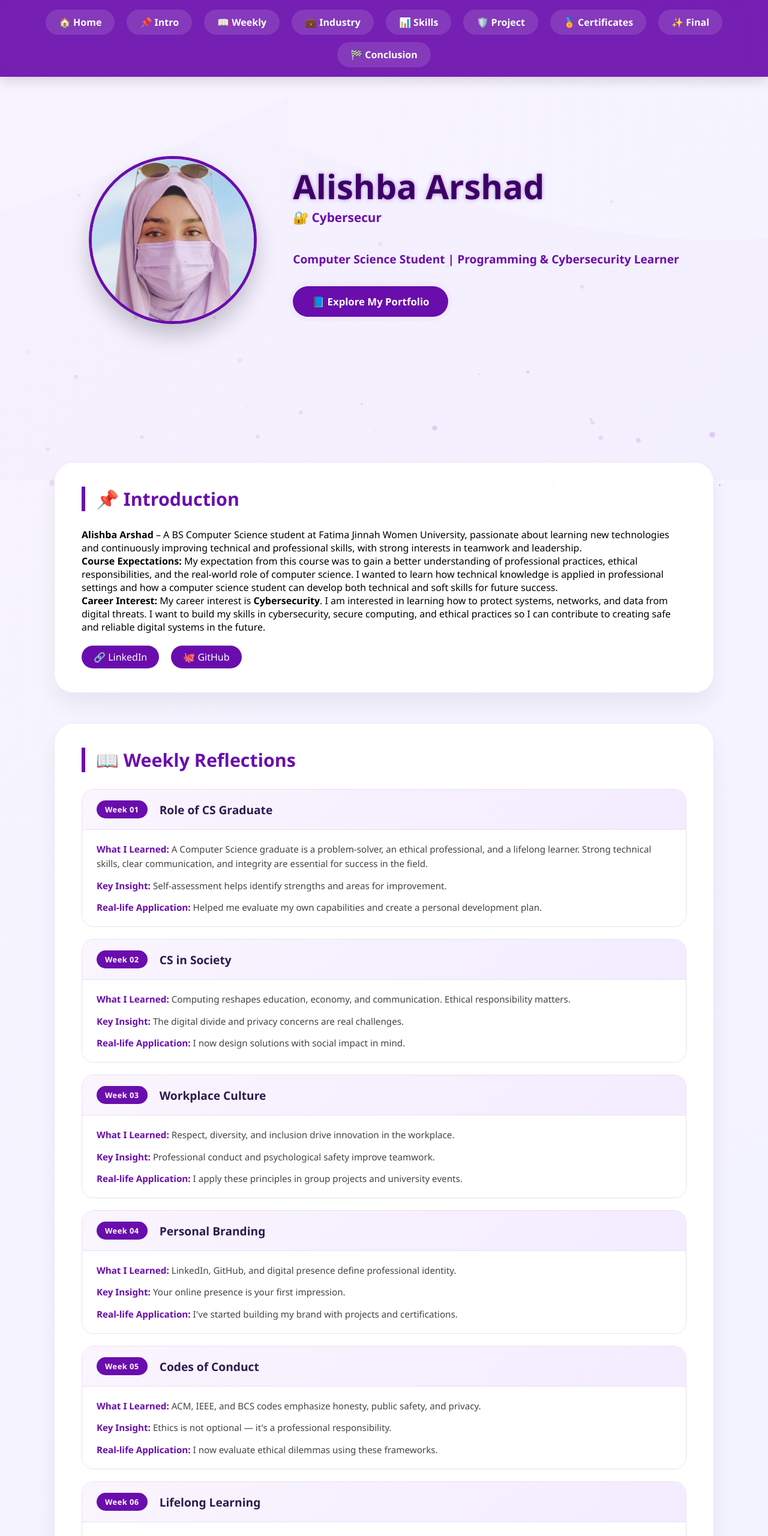
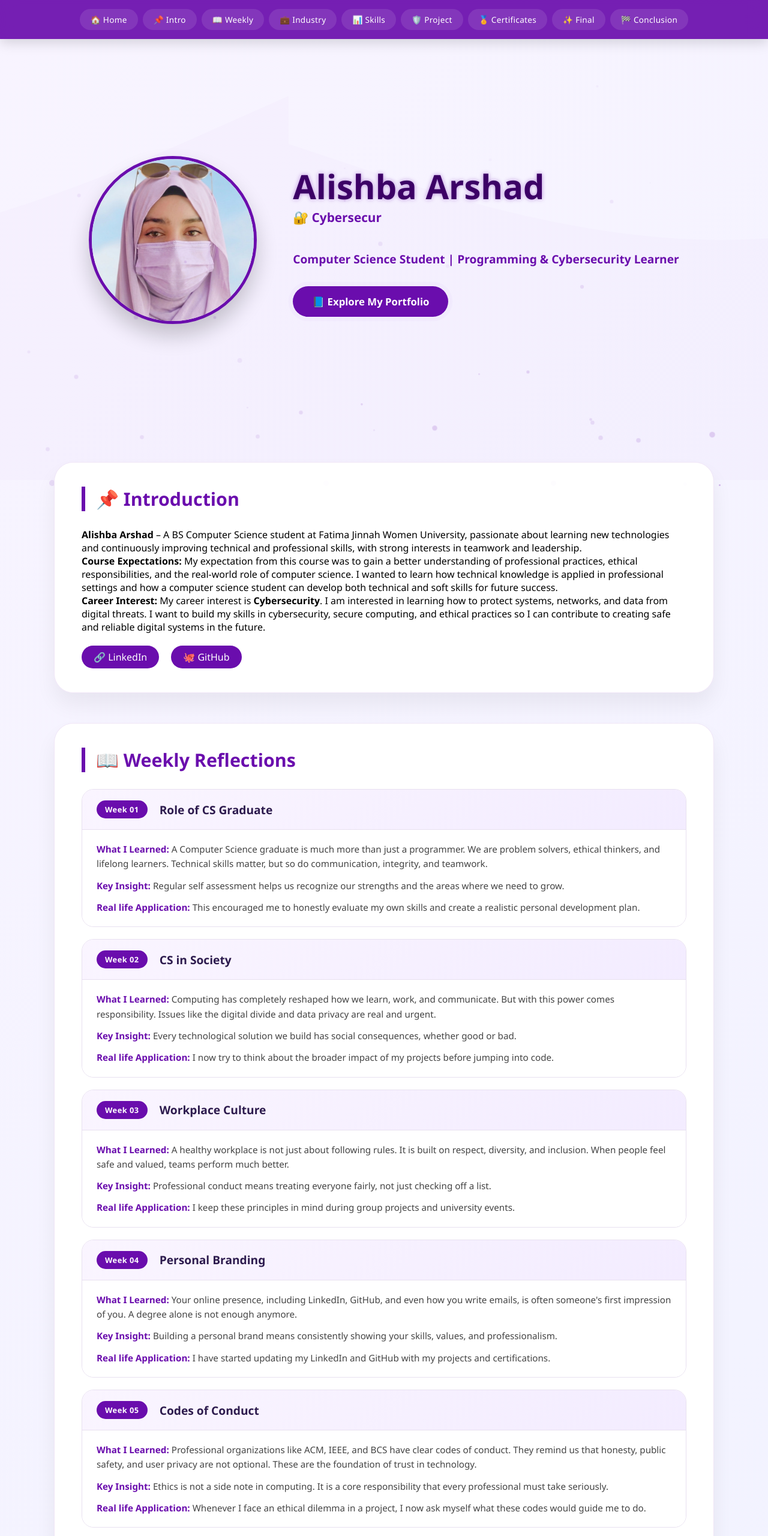
Before and after one commit to Lishay-ux/alishba-portfolio, a plain HTML site: page index.html in a window 1280 px wide. Shown: the top 2560 px of the page at 60% size. Drawn offline with nearby package versions, Linux system fonts and the light colour scheme.

Commit message:
Update index.html

```diff
--- a/index.html
+++ b/index.html
@@ -95,42 +95,64 @@ body::before {
     100% { opacity: 0; transform: translate(-50%, -50%) scale(2); }
 }
 
-/* NAVBAR - FIXED WITH BIGGER BUTTONS */
+/* NAVBAR - ATTRACTIVE BUTTONS */
 nav {
     position: fixed;
     top: 0;
     left: 0;
     width: 100%;
     z-index: 9998;
-    padding: 16px 24px;
+    padding: 12px 20px;
     text-align: center;
     background: rgba(106, 13, 173, 0.92);
     backdrop-filter: blur(14px);
     box-shadow: 0 6px 20px rgba(0,0,0,0.15);
+}
+
+.nav-row {
     display: flex;
     flex-wrap: wrap;
     justify-content: center;
-    gap: 12px;
+    gap: 8px;
+    margin: 3px 0;
 }
 
 nav a {
     color: white;
-    margin: 0 4px;
-    padding: 10px 22px;
+    padding: 8px 18px;
     text-decoration: none;
-    border-radius: 50px;
-    font-weight: 600;
-    font-size: 1rem;
-    transition: 0.25s;
-    background: rgba(255,255,255,0.12);
+    border-radius: 30px;
+    font-weight: 500;
+    font-size: 0.85rem;
+    transition: all 0.3s ease;
+    background: rgba(255,255,255,0.1);
     cursor: pointer;
     display: inline-block;
+    letter-spacing: 0.3px;
+    position: relative;
+    overflow: hidden;
+}
+
+nav a::before {
+    content: '';
+    position: absolute;
+    top: 0;
+    left: -100%;
+    width: 100%;
+    height: 100%;
+    background: linear-gradient(90deg, transparent, rgba(255,255,255,0.2), transparent);
+    transition: left 0.5s;
+}
+
+nav a:hover::before {
+    left: 100%;
 }
 
 nav a:hover {
     background: white;
     color: #6a0dad;
     transform: translateY(-2px);
+    box-shadow: 0 4px 12px rgba(0,0,0,0.15);
 }
 
 body {
@@ -260,7 +282,7 @@ body {
     padding-left: 18px;
 }
 
-/* WEEKLY REFLECTIONS - PROFESSIONAL STYLE */
+/* WEEKLY REFLECTIONS - PROFESSIONAL & NATURAL STYLE */
 .weekly-container {
     display: flex;
     flex-direction: column;
@@ -401,9 +423,8 @@ footer {
     .hero-text h1 { font-size: 36px; text-align: center; }
     .hero { text-align: center; gap: 30px; min-height: 70vh; }
     .hero img { width: 200px; height: 200px; }
-    nav a { padding: 8px 14px; font-size: 0.85rem; }
-    nav { padding: 12px 16px; gap: 8px; }
-    body { padding-top: 70px; }
+    nav a { padding: 5px 12px; font-size: 0.7rem; }
+    body { padding-top: 75px; }
     .social-links { justify-content: center; }
     .dynamic-text { font-size: 1rem; }
     .tagline { font-size: 1rem; }
@@ -426,7 +447,9 @@ footer {
 
 <div id="progress"></div>
 
+<!-- NAVBAR - ATTRACTIVE BUTTONS -->
 <nav>
+    <div class="nav-row">
         <a onclick="scrollToHome()">🏠 Home</a>
         <a onclick="scrollToSection('intro')">📌 Intro</a>
         <a onclick="scrollToSection('weekly')">📖 Weekly</a>
@@ -436,6 +459,7 @@ footer {
         <a onclick="scrollToSection('certificates')">🏅 Certificates</a>
         <a onclick="scrollToSection('final')">✨ Final</a>
         <a onclick="scrollToSection('conclusion')">🏁 Conclusion</a>
+    </div>
 </nav>
 
 <!-- HERO SECTION -->
@@ -475,9 +499,9 @@ footer {
                 <div class="week-title">Role of CS Graduate</div>
             </div>
             <div class="week-content">
-                <p><span class="highlight">What I Learned:</span> A Computer Science graduate is a problem-solver, an ethical professional, and a lifelong learner. Strong technical skills, clear communication, and integrity are essential for success in the field.</p>
-                <p><span class="highlight">Key Insight:</span> Self-assessment helps identify strengths and areas for improvement.</p>
-                <p><span class="highlight">Real-life Application:</span> Helped me evaluate my own capabilities and create a personal development plan.</p>
+                <p><span class="highlight">What I Learned:</span> A Computer Science graduate is much more than just a programmer. We are problem solvers, ethical thinkers, and lifelong learners. Technical skills matter, but so do communication, integrity, and teamwork.</p>
+                <p><span class="highlight">Key Insight:</span> Regular self assessment helps us recognize our strengths and the areas where we need to grow.</p>
+                <p><span class="highlight">Real life Application:</span> This encouraged me to honestly evaluate my own skills and create a realistic personal development plan.</p>
             </div>
         </div>
 
@@ -487,9 +511,9 @@ footer {
                 <div class="week-title">CS in Society</div>
             </div>
             <div class="week-content">
-                <p><span class="highlight">What I Learned:</span> Computing reshapes education, economy, and communication. Ethical responsibility matters.</p>
-                <p><span class="highlight">Key Insight:</span> The digital divide and privacy concerns are real challenges.</p>
-                <p><span class="highlight">Real-life Application:</span> I now design solutions with social impact in mind.</p>
+                <p><span class="highlight">What I Learned:</span> Computing has completely reshaped how we learn, work, and communicate. But with this power comes responsibility. Issues like the digital divide and data privacy are real and urgent.</p>
+                <p><span class="highlight">Key Insight:</span> Every technological solution we build has social consequences, whether good or bad.</p>
+                <p><span class="highlight">Real life Application:</span> I now try to think about the broader impact of my projects before jumping into code.</p>
             </div>
         </div>
 
@@ -499,9 +523,9 @@ footer {
                 <div class="week-title">Workplace Culture</div>
             </div>
             <div class="week-content">
-                <p><span class="highlight">What I Learned:</span> Respect, diversity, and inclusion drive innovation in the workplace.</p>
-                <p><span class="highlight">Key Insight:</span> Professional conduct and psychological safety improve teamwork.</p>
-                <p><span class="highlight">Real-life Application:</span> I apply these principles in group projects and university events.</p>
+                <p><span class="highlight">What I Learned:</span> A healthy workplace is not just about following rules. It is built on respect, diversity, and inclusion. When people feel safe and valued, teams perform much better.</p>
+                <p><span class="highlight">Key Insight:</span> Professional conduct means treating everyone fairly, not just checking off a list.</p>
+                <p><span class="highlight">Real life Application:</span> I keep these principles in mind during group projects and university events.</p>
             </div>
         </div>
 
@@ -511,9 +535,9 @@ footer {
                 <div class="week-title">Personal Branding</div>
             </div>
             <div class="week-content">
-                <p><span class="highlight">What I Learned:</span> LinkedIn, GitHub, and digital presence define professional identity.</p>
-                <p><span class="highlight">Key Insight:</span> Your online presence is your first impression.</p>
-                <p><span class="highlight">Real-life Application:</span> I've started building my brand with projects and certifications.</p>
+                <p><span class="highlight">What I Learned:</span> Your online presence, including LinkedIn, GitHub, and even how you write emails, is often someone's first impression of you. A degree alone is not enough anymore.</p>
+                <p><span class="highlight">Key Insight:</span> Building a personal brand means consistently showing your skills, values, and professionalism.</p>
+                <p><span class="highlight">Real life Application:</span> I have started updating my LinkedIn and GitHub with my projects and certifications.</p>
             </div>
         </div>
 
@@ -523,9 +547,9 @@ footer {
                 <div class="week-title">Codes of Conduct</div>
             </div>
             <div class="week-content">
-                <p><span class="highlight">What I Learned:</span> ACM, IEEE, and BCS codes emphasize honesty, public safety, and privacy.</p>
-                <p><span class="highlight">Key Insight:</span> Ethics is not optional — it's a professional responsibility.</p>
-                <p><span class="highlight">Real-life Application:</span> I now evaluate ethical dilemmas using these frameworks.</p>
+                <p><span class="highlight">What I Learned:</span> Professional organizations like ACM, IEEE, and BCS have clear codes of conduct. They remind us that honesty, public safety, and user privacy are not optional. These are the foundation of trust in technology.</p>
+                <p><span class="highlight">Key Insight:</span> Ethics is not a side note in computing. It is a core responsibility that every professional must take seriously.</p>
+                <p><span class="highlight">Real life Application:</span> Whenever I face an ethical dilemma in a project, I now ask myself what these codes would guide me to do.</p>
             </div>
         </div>
 
@@ -535,9 +559,9 @@ footer {
                 <div class="week-title">Lifelong Learning</div>
             </div>
             <div class="week-content">
-                <p><span class="highlight">What I Learned:</span> Technology evolves fast; skills roadmap and certifications are crucial.</p>
-                <p><span class="highlight">Key Insight:</span> A degree is just the beginning — learning never stops.</p>
-                <p><span class="highlight">Real-life Application:</span> I'm actively pursuing security certifications.</p>
+                <p><span class="highlight">What I Learned:</span> Technology changes faster than any degree can keep up with. What we learn today might evolve tomorrow, so staying curious and continuously updating our skills is essential.</p>
+                <p><span class="highlight">Key Insight:</span> Graduation is not the end of learning. It is where professional growth really begins.</p>
+                <p><span class="highlight">Real life Application:</span> I am actively working on security certifications and trying to stay updated with industry trends.</p>
             </div>
         </div>
 
@@ -547,9 +571,9 @@ footer {
                 <div class="week-title">Ethics in Computing</div>
             </div>
             <div class="week-content">
-                <p><span class="highlight">What I Learned:</span> AI bias, data privacy, and responsible disclosure are critical ethical issues.</p>
-                <p><span class="highlight">Key Insight:</span> Every technical decision has ethical consequences.</p>
-                <p><span class="highlight">Real-life Application:</span> I prioritize privacy-by-design in all my projects.</p>
+                <p><span class="highlight">What I Learned:</span> From AI bias to data leaks and responsible disclosure, ethics in computing is not abstract. The systems we build affect real people, and we are accountable for their safety and fairness.</p>
+                <p><span class="highlight">Key Insight:</span> Even small technical choices can have serious ethical consequences.</p>
+                <p><span class="highlight">Real life Application:</span> I now try to apply privacy by design in every project, thinking about user safety from the very first step.</p>
             </div>
         </div>
 
@@ -565,23 +589,31 @@ footer {
     <p><b>Skills Required in Real-World Jobs:</b> Ethical judgment, digital literacy, lifelong learning, teamwork, and clear communication.</p>
 </section>
 
-<!-- SKILLS & CAREER -->
+<!-- SKILLS & CAREER - NO FUTURE PLANS, NO CERTIFICATIONS -->
 <section id="skills" class="section-card" data-aos="fade-up">
-    <h2>📊 Skills & Career Development Plan</h2>
-    <p><b>Current Skills:</b> C/C++, Java, Python fundamentals, Data Structures, AI/ML basics, Oracle Database, Automata Theory, DLD, Operating Systems, MS Office, Team Leadership, Event Management, Communication.</p>
+    <h2>📊 Skills & Career Development</h2>
+
+    <p><b>Technical Foundation</b><br>
+    Over the course of my degree, I have built a solid base in <b>C/C++, Java, and Python</b>. I am comfortable working with <b>Data Structures, Oracle Database, and AI/ML basics</b>. My coursework has also covered <b>Automata Theory, Digital Logic Design (DLD), and Operating Systems</b> which helped me understand how computers work at a deeper level.</p>
+
+    <p><b>Beyond Academics</b><br>
+    I have actively taken on leadership roles as <b>Class Representative and Sports Captain</b>, which strengthened my <b>teamwork, event management, and communication skills</b>. I am also proficient in <b>MS Office</b> and comfortable presenting ideas clearly.</p>
+
     <div>
         <span class="skill-badge">Python</span>
         <span class="skill-badge">Java</span>
+        <span class="skill-badge">C/C++</span>
         <span class="skill-badge">Data Structures</span>
         <span class="skill-badge">Oracle SQL</span>
-        <span class="skill-badge">AI Fundamentals</span>
+        <span class="skill-badge">AI/ML Basics</span>
         <span class="skill-badge">Automata</span>
         <span class="skill-badge">OS & DLD</span>
         <span class="skill-badge">Leadership</span>
+        <span class="skill-badge">Communication</span>
     </div>
-    <p><b>Skills to Develop:</b> Ethical Hacking, Network Security, Cryptography, Digital Forensics.</p>
-    <p><b>Certifications Plan:</b> CompTIA Security+, CEH (Certified Ethical Hacker), Google Cybersecurity Certificate.</p>
-    <p><b>Career Goal:</b> Short-term: Internship in security operations / SOC analyst. Long-term: Cybersecurity professional contributing to secure digital systems.</p>
+
+    <p style="margin-top: 20px;"><b>What I'm Working On Next</b><br>
+    I am currently focusing on <b>Ethical Hacking, Network Security, Cryptography, and Digital Forensics</b>. I believe these are essential for a strong career in cybersecurity.</p>
 </section>
 
 <!-- PROJECT REFLECTION -->
```
Lines whose indentation alone changed are shown as unchanged.
